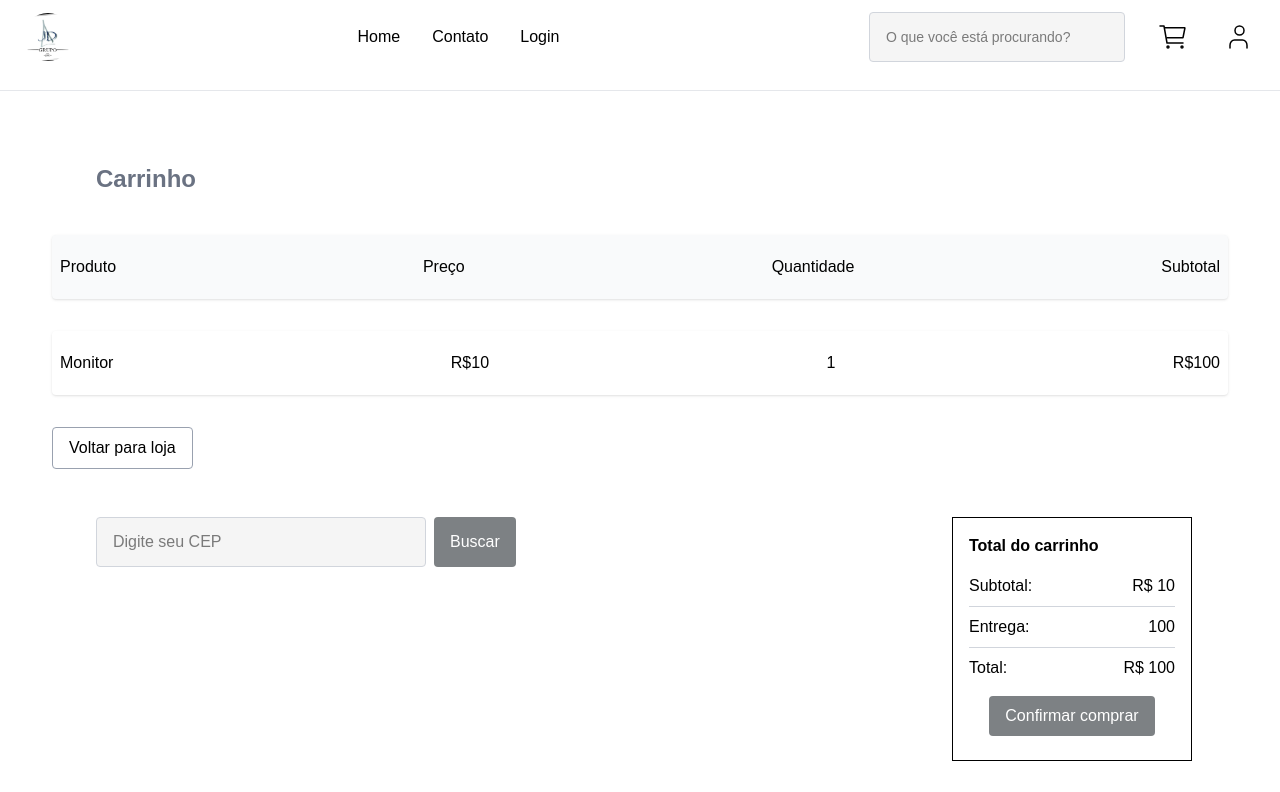
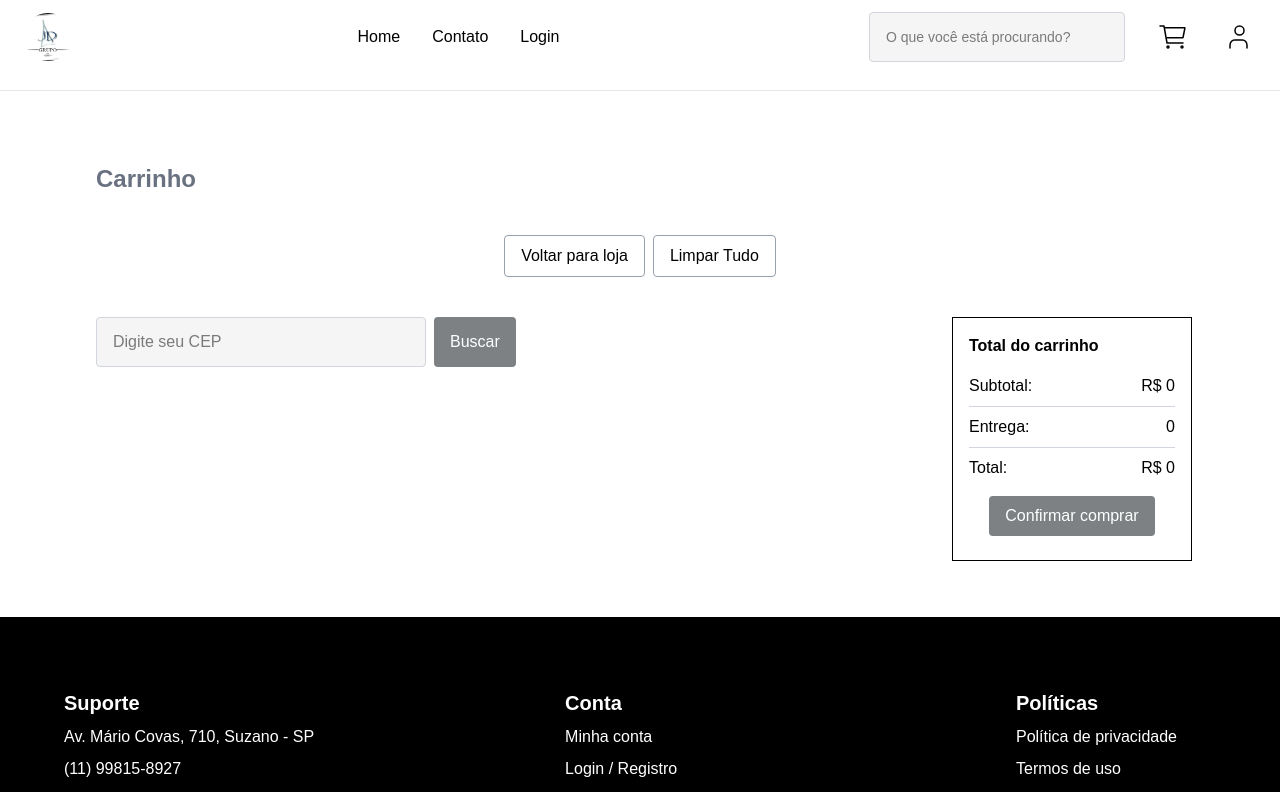
Before and after one commit to MoisesHsilva1/e-comerce_eventos-front, a React (Vite) app: page /carrinho in a window 1280 px wide. Shown: the top 792 px of the page. Built offline with nearby package versions, Linux system fonts and the light colour scheme.

Commit message:
feat: update cartContext

```diff
--- a/src/components/UI/atoms/buttons/Button.tsx
+++ b/src/components/UI/atoms/buttons/Button.tsx
@@ -1,6 +1,7 @@
 interface ButtonProps extends React.ButtonHTMLAttributes<HTMLButtonElement> {
   className?: string;
   textButton?: string;
+
 }
 
 const Button: React.FC<ButtonProps> = ({
--- a/src/components/UI/atoms/buttons/ButtonAmount.tsx
+++ b/src/components/UI/atoms/buttons/ButtonAmount.tsx
@@ -1,18 +1,20 @@
-import { useState } from "react";
 
 interface ButtonAmountProps {
   className?: string;
+  count?: number;
+  setCountUp: () => void;
+  setCountDown: () => void;
 }
 
-const ButtonAmount = ({ className = "" }: ButtonAmountProps) => {
-  const [count, setCount] = useState(0);
+const ButtonAmount = ({ className = "", count, setCountDown, setCountUp }: ButtonAmountProps) => {
+  // const [count, setCount] = useState(0);
 
   return (
     <section
       className={`flex items-center border border-gray-500 rounded w-36 ${className}`}
     >
       <button
-        onClick={() => setCount((prev) => Math.max(prev - 1, 0))}
+        onClick={setCountDown}
         className="w-10 h-10 flex justify-center items-center border-r border-gray-600"
       >
         –
@@ -21,7 +23,7 @@ const ButtonAmount = ({ className = "" }: ButtonAmountProps) => {
       <p className="flex-1 text-center">{count}</p>
 
       <button
-        onClick={() => setCount((prev) => prev + 1)}
+        onClick={setCountUp}
         className="w-10 h-10 flex justify-center items-center bg-[#7D8184] text-white border-l border-gray-600"
       >
         +
--- a/src/components/UI/molecules/FieldCartProduct.tsx
+++ b/src/components/UI/molecules/FieldCartProduct.tsx
@@ -1,16 +1,20 @@
 import Button from "../atoms/buttons/Button";
-import { useNavigate } from "react-router";
 
 interface CartDetails {
   productName?: string;
   price?: number;
   qtd?: number;
   total?: number;
+  onClick: () => void;
 }
 
-const FieldCartProduct = ({ productName, price, qtd, total }: CartDetails) => {
-  const navigate = useNavigate();
-
+const FieldCartProduct = ({
+  productName,
+  price,
+  qtd,
+  total,
+  onClick,
+}: CartDetails) => {
   return (
     <>
       <main className="w-294 h-full">
@@ -30,14 +34,14 @@ const FieldCartProduct = ({ productName, price, qtd, total }: CartDetails) => {
             <h1>R${total}</h1>
           </div>
         </article>
-        <section className="py-2 mt-6">
-          <Button
-            className="border-1 bg-white border-gray-400"
-            onClick={() => navigate("/")}
-            textButton="Voltar para loja"
-          />
-        </section>
       </main>
+      <section className="flex justify-end py-2 mt-6">
+        <Button
+          className="border-1 bg-red-500 text-white hover:bg-red-400 border-gray-400"
+          onClick={onClick}
+          textButton="Remover"
+        />
+      </section>
     </>
   );
 };
--- a/src/components/UI/molecules/ProductCardDetails.tsx
+++ b/src/components/UI/molecules/ProductCardDetails.tsx
@@ -1,4 +1,3 @@
-import { useNavigate } from "react-router";
 import Divider from "../atoms/Divider";
 import Button from "../atoms/buttons/Button";
 import ButtonAmount from "../atoms/buttons/ButtonAmount";
@@ -8,6 +7,10 @@ interface ProductCardProps {
   description?: string;
   price?: number;
   image?: string;
+  onClick?: () => void;
+  qtd: number;
+  qtdUp: () => void;
+  qtdDown: () => void;
 }
 
 const ProductCardDetails = ({
@@ -15,9 +18,11 @@ const ProductCardDetails = ({
   description,
   price,
   image,
+  onClick,
+  qtd,
+  qtdDown,
+  qtdUp,
 }: ProductCardProps) => {
-  const navigate = useNavigate();
-
   return (
     <>
       <main className="flex flex-col lg:flex-row justify-center items-center flex-wrap gap-4 p-6 lg:p-12 pb-4">
@@ -30,7 +35,7 @@ const ProductCardDetails = ({
               <img src={image} alt="image product" />
             </figure>
             <figure className="bg-gray-100 w-24 h-20 lg:w-30 lg:h-28">
-                <img src={image} alt="image product" />
+              <img src={image} alt="image product" />
             </figure>
           </div>
           <figure className="bg-gray-100 w-full h-60 lg:w-100 lg:h-90">
@@ -43,11 +48,15 @@ const ProductCardDetails = ({
           <p>{description}</p>
           <Divider />
           <span className="flex flex-col sm:flex-row gap-4 mt-2">
-            <ButtonAmount />
+            <ButtonAmount
+              count={qtd}
+              setCountDown={qtdDown}
+              setCountUp={qtdUp}
+            />
             <Button
               textButton="Comprar"
               className="w-full text-white sm:w-36"
-              onClick={() => navigate("/carrinho")}
+              onClick={onClick}
             />
           </span>
         </section>
--- a/src/components/templates/user/Product/CartProducts.tsx
+++ b/src/components/templates/user/Product/CartProducts.tsx
@@ -1,25 +1,56 @@
+import { useNavigate } from "react-router";
+import { CartContext } from "../../../../context/CartContext";
+import { useContext } from "react";
 import FieldCartProduct from "../../../UI/molecules/FieldCartProduct";
 import CardCartConfirmation from "../../../UI/molecules/CardCartConfirmation";
 import Input from "../../../UI/atoms/Inputs/Input";
 import Button from "../../../UI/atoms/buttons/Button";
 
 function CartProducts() {
+  const navigate = useNavigate();
+  const { cartItems, removeItem, clearCart } = useContext(CartContext);
+
+  const calculatePriceTotal = () => {
+    return cartItems.reduce((acc, item) => acc + item.price * item.qtd, 0);
+  };
+
+
+  const total = calculatePriceTotal();
+
   return (
-    <>
     <main className="p-4">
       <section className="flex justify-start items-start p-10 mx-10">
         <h1 className="text-gray-500 font-bold text-2xl">Carrinho</h1>
       </section>
+
       <section className="flex justify-center items-center">
         <article>
+          {cartItems.map((item, index) => (
             <FieldCartProduct
-              productName="Monitor"
-              price={10}
-              qtd={1}
-              total={100}
+              key={index}
+              productName={item.name}
+              price={item.price}
+              qtd={item.qtd}
+              total={item.price * item.qtd}
+              onClick={() => removeItem(item.id)}
             />
+
+          ))}
+          <div className="flex justify-between gap-2">
+            <Button
+              className=" border-1 bg-white border-gray-400"
+              onClick={() => navigate("/")}
+              textButton="Voltar para loja"
+            />
+            <Button
+              className="border-1 bg-white border-gray-400 hover:bg-red-500"
+              onClick={() => clearCart()}
+              textButton="Limpar Tudo"
+            />
+          </div>
         </article>
       </section>
+
       <section className="flex justify-between mx-8 p-10">
         <section className="flex justify-start items-start">
           <span className="flex gap-2">
@@ -27,12 +58,17 @@ function CartProducts() {
             <Button textButton="Buscar" className="text-white" />
           </span>
         </section>
+
         <section className="flex justify-end items-end">
-            <CardCartConfirmation subTotal={10} delivery={100} total={100} />
+          <CardCartConfirmation
+            subTotal={total}
+            delivery={0}
+            total={total}
+          />
         </section>
       </section>
     </main>
-    </>
   );
 }
+
 export default CartProducts;
--- a/src/components/templates/user/Product/ProductDetails.tsx
+++ b/src/components/templates/user/Product/ProductDetails.tsx
@@ -1,17 +1,34 @@
-import { useParams } from "react-router";
+import { useState, useContext } from "react";
+import { useParams, useNavigate } from "react-router";
+import { CartContext } from "../../../../context/CartContext";
+
 import useProductID from "../../../../hooks/useProductID";
 import ProductCardDetails from "../../../UI/molecules/ProductCardDetails";
 import SortByProducts from "../../../UI/molecules/SortByProducts";
 import ProductCard from "../../../UI/molecules/ProductCard";
 import useAllProducts from "../../../../hooks/useAllProducts";
-import { useNavigate } from "react-router";
 
 function ProductDetails() {
   const params = useParams();
   const navigate = useNavigate();
+  const [qtd, setQtd] = useState(1);
 
   const { product } = useProductID(params.id);
   const { products, isLoading, error } = useAllProducts();
+  const { addItem } = useContext(CartContext);
+
+  const sendProductCart = () => {
+    const productData = product.map((prod) => ({
+      id: prod._id,
+      name: prod.name,
+      price: prod.price,
+      qtd: qtd,
+    }));
+
+    productData.forEach((item) => addItem(item));
+
+    navigate("/carrinho");
+  };
 
   return (
     <main className="px-4 md:px-20">
@@ -20,11 +37,15 @@ function ProductDetails() {
         {error && <h1>Error</h1>}
         {product.map((item, index) => (
           <ProductCardDetails
+            qtd={qtd}
+            qtdDown={() => setQtd((prev) => Math.max(prev - 1, 1))}
+            qtdUp={() => setQtd((prev) => prev + 1)}
             key={index}
             image={item.imageUrl}
             title={item.name}
             price={item.price}
             description={item.description}
+            onClick={sendProductCart}
           />
         ))}
       </section>
--- /dev/null
+++ b/src/context/CartContext.tsx
@@ -0,0 +1,73 @@
+import { createContext, useState, useEffect, ReactNode } from "react";
+
+export interface CartItem {
+  id: string;
+  name: string;
+  price: number;
+  qtd: number;
+}
+
+interface CartContextType {
+  cartItems: CartItem[];
+  setCartItems: React.Dispatch<React.SetStateAction<CartItem[]>>;
+  addItem: (item: CartItem) => void;
+  removeItem: (id: string) => void;
+  clearCart: () => void;
+}
+
+export const CartContext = createContext<CartContextType>(
+  {} as CartContextType
+);
+
+interface CartProviderProps {
+  children: ReactNode;
+}
+
+export const CartProvider = ({ children }: CartProviderProps) => {
+  const [cartItems, setCartItems] = useState<CartItem[]>(() => {
+    try {
+      const saved = localStorage.getItem("productData");
+      return saved ? JSON.parse(saved) : [];
+    } catch {
+      return [];
+    }
+  });
+
+  useEffect(() => {
+    localStorage.setItem("productData", JSON.stringify(cartItems));
+  }, [cartItems]);
+
+  const addItem = (item: CartItem) => {
+    setCartItems((prev) => {
+      const existingItem = prev.find((i) => i.id === item.id);
+      if (existingItem) {
+        return prev.map((i) =>
+          i.id === item.id ? { ...i, qtd: i.qtd + item.qtd } : i
+        );
+      }
+      return [...prev, item];
+    });
+  };
+
+  const removeItem = (id: string) => {
+    setCartItems((prev) => {
+      return prev.flatMap((item) => {
+        if (item.id !== id) return [item];
+        if (item.qtd > 1) return [{ ...item, qtd: item.qtd - 1 }];
+        return [];
+      });
+    });
+  };
+
+  const clearCart = () => {
+    setCartItems([]);
+  };
+
+  return (
+    <CartContext.Provider
+      value={{ cartItems, setCartItems, addItem, removeItem, clearCart }}
+    >
+      {children}
+    </CartContext.Provider>
+  );
+};
--- a/src/main.tsx
+++ b/src/main.tsx
@@ -3,13 +3,16 @@ import { createRoot } from "react-dom/client";
 import "./index.css";
 import App from "./App.tsx";
 import { QueryClientProvider, QueryClient } from "@tanstack/react-query";
+import { CartProvider } from "./context/CartContext.tsx";
 
 const queryClient = new QueryClient();
 
 createRoot(document.getElementById("root")!).render(
   <StrictMode>
     <QueryClientProvider client={queryClient}>
-      <App />
+      <CartProvider>
+        <App />
+      </CartProvider>
     </QueryClientProvider>
   </StrictMode>
 );
```
Also changed, not shown: src/context/cart.tsx (deleted). Lines whose indentation alone changed are shown as unchanged.
